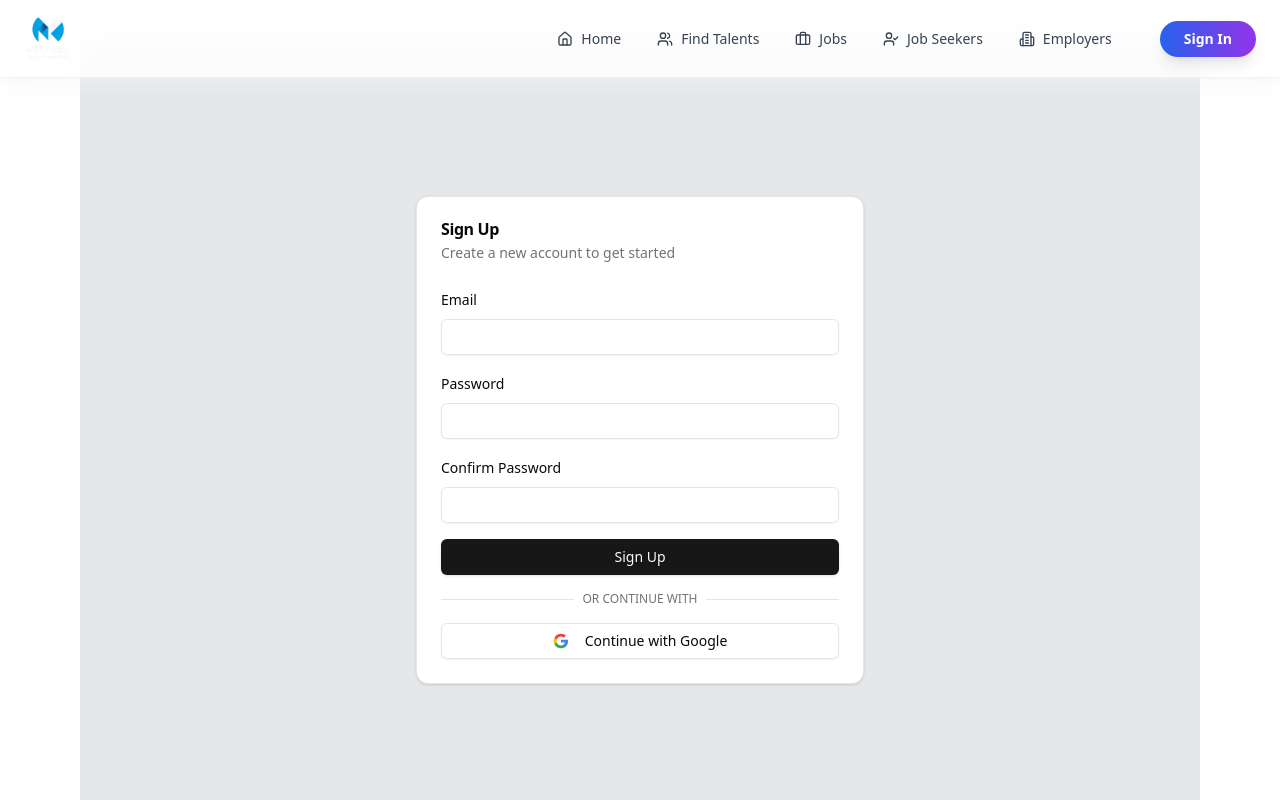
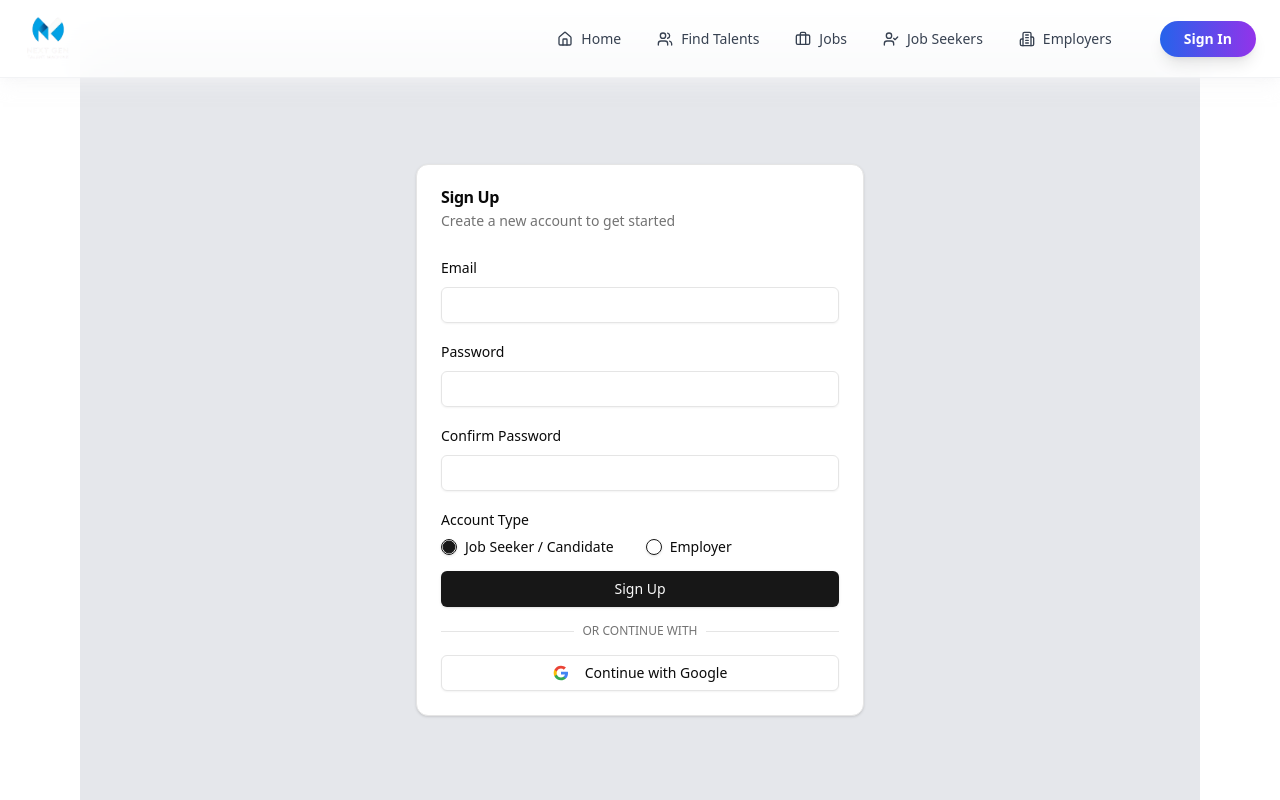
Before and after one commit to akilasay/talent-machine, a Next.js app: page /sign-up in a window 1280 px wide. Shown: the top 800 px of the page. Built offline with nearby package versions, Linux system fonts and the light colour scheme; no server answers.

Commit message:
build error8

```diff
--- a/components/auth/SignUpForm.tsx
+++ b/components/auth/SignUpForm.tsx
@@ -6,11 +6,13 @@ import { Button } from '@/components/ui/button'
 import { Input } from '@/components/ui/input'
 import { Label } from '@/components/ui/label'
 import { Card, CardContent, CardDescription, CardHeader, CardTitle } from '@/components/ui/card'
+import { RadioGroup, RadioGroupItem } from '@/components/ui/radio-group'
 
 export default function SignUpForm() {
   const [email, setEmail] = useState('')
   const [password, setPassword] = useState('')
   const [confirmPassword, setConfirmPassword] = useState('')
+  const [userType, setUserType] = useState<'candidate' | 'employer'>('candidate')
   const [loading, setLoading] = useState(false)
   const [error, setError] = useState('')
   const [message, setMessage] = useState('')
@@ -34,7 +36,7 @@ export default function SignUpForm() {
       return
     }
 
-    const { error } = await signUp(email, password)
+    const { error } = await signUp(email, password, userType)
 
     if (error) {
       setError(error.message)
@@ -104,6 +106,23 @@ export default function SignUpForm() {
                 minLength={6}
               />
             </div>
+            <div className="space-y-2">
+              <Label>Account Type</Label>
+              <RadioGroup
+                value={userType}
+                onValueChange={(value) => setUserType(value as 'candidate' | 'employer')}
+                className="flex space-x-6"
+              >
+                <div className="flex items-center space-x-2">
+                  <RadioGroupItem value="candidate" id="candidate" />
+                  <Label htmlFor="candidate">Job Seeker / Candidate</Label>
+                </div>
+                <div className="flex items-center space-x-2">
+                  <RadioGroupItem value="employer" id="employer" />
+                  <Label htmlFor="employer">Employer</Label>
+                </div>
+              </RadioGroup>
+            </div>
             {error && (
               <div className="text-red-500 text-sm">{error}</div>
             )}
--- a/lib/contexts/AuthContext.tsx
+++ b/lib/contexts/AuthContext.tsx
@@ -11,7 +11,7 @@ interface AuthContextType {
   signIn: (email: string, password: string) => Promise<{ error: Error | null }>
   signUp: (email: string, password: string, userType: 'candidate' | 'employer') => Promise<{ error: Error | null }>
   signOut: () => Promise<void>
-  signInWithGoogle: () => Promise<{ error: Error | null }>
+  signInWithGoogle: (redirectUrl?: string) => Promise<{ error: Error | null }>
   getUserType: () => Promise<'candidate' | 'employer' | null>
 }
 
```
